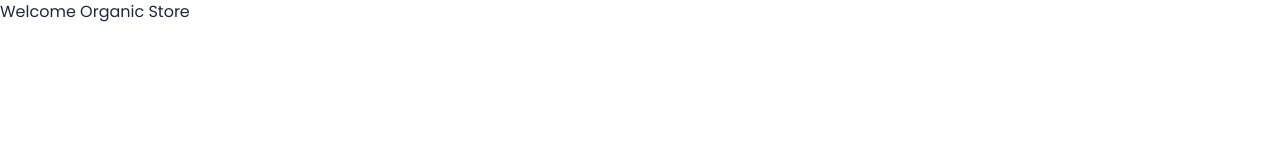
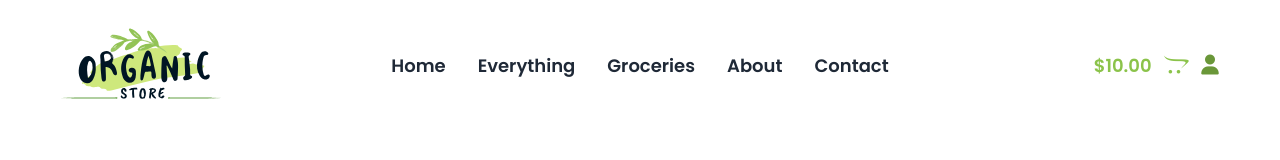
Before and after one commit to rubayedhasan/organic-store, a plain HTML site: page index.html in a window 1280 px wide. Drawn offline with nearby package versions, Linux system fonts and the light colour scheme.

Commit message:
add navbar

```diff
--- a/index.html
+++ b/index.html
@@ -1,9 +1,11 @@
 <!doctype html>
-<html lang="en">
+<html lang="en" data-theme="light">
   <head>
     <meta charset="UTF-8" />
     <meta name="viewport" content="width=device-width, initial-scale=1.0" />
     <title>Organic Store</title>
+    <!-- fav icon link  -->
+    <link rel="shortcut icon" href="images/product08.jpg" type="image/x-icon" />
 
     <!-- daisyUi cdn -->
     <link
@@ -21,7 +23,11 @@
         theme: {
           extend: {
             colors: {
-              clifford: "#da373d",
+              primary: "rgb(139, 195, 74)",
+              secondary: "rgb(17, 17, 17)",
+              body: "rgb(248, 246, 243)",
+              accent: "rgb(106, 151, 57)",
+              body_neutral: "rgb(51, 51, 51)",
             },
           },
         },
@@ -34,7 +40,78 @@
   <body>
     <!-- header section  -->
     <header>
-      <h1>Welcome Organic Store</h1>
+      <!-- nav section  -->
+      <nav class="mx-auto w-11/12 pt-5">
+        <div class="navbar bg-base-100">
+          <div class="navbar-start">
+            <a class="text-xl">
+              <img
+                src="./images/logo.svg"
+                alt="Organic store logo"
+                class="w-24 sm:w-32 lg:w-40"
+              />
+            </a>
+          </div>
+          <div class="navbar-center hidden lg:flex">
+            <ul class="menu menu-horizontal px-1">
+              <li class="hover:text-primary duration-300 ease-in-out">
+                <a class="text-lg font-semibold">Home</a>
+              </li>
+              <li class="hover:text-primary duration-300 ease-in-out">
+                <a class="text-lg font-semibold">Everything</a>
+              </li>
+              <li class="hover:text-primary duration-300 ease-in-out">
+                <a class="text-lg font-semibold">Groceries</a>
+              </li>
+              <li class="hover:text-primary duration-300 ease-in-out">
+                <a class="text-lg font-semibold">About</a>
+              </li>
+              <li class="hover:text-primary duration-300 ease-in-out">
+                <a class="text-lg font-semibold">Contact</a>
+              </li>
+            </ul>
+          </div>
+          <div class="navbar-end">
+            <!-- cart and profile icons  -->
+            <div class="">
+              <a href="" class="text-primary text-lg font-semibold"
+                ><span class="hidden sm:inline">$10.00</span>
+                <i class="fa-brands fa-opencart ml-2 text-xl"></i
+              ></a>
+              <a href="" class="text-accent text-xl">
+                <i class="fa-solid fa-user ml-2"></i>
+              </a>
+            </div>
+            <div class="dropdown">
+              <div tabindex="0" role="button" class="btn btn-ghost lg:hidden">
+                <i
+                  class="fa-solid fa-bars bg-primary text-accent rounded-md px-3 py-2 text-xl"
+                ></i>
+              </div>
+              <ul
+                tabindex="0"
+                class="menu menu-sm dropdown-content rounded-box bg-accent/5 right-0 z-[1] mt-3 w-52 p-2 shadow"
+              >
+                <li>
+                  <a class="text-secondary font-semibold">Home</a>
+                </li>
+                <li>
+                  <a class="text-secondary font-semibold">Everything</a>
+                </li>
+                <li>
+                  <a class="text-secondary font-semibold">Groceries</a>
+                </li>
+                <li>
+                  <a class="text-secondary font-semibold">About</a>
+                </li>
+                <li>
+                  <a class="text-secondary font-semibold">Contact</a>
+                </li>
+              </ul>
+            </div>
+          </div>
+        </div>
+      </nav>
     </header>
 
     <!-- main section  -->
```
